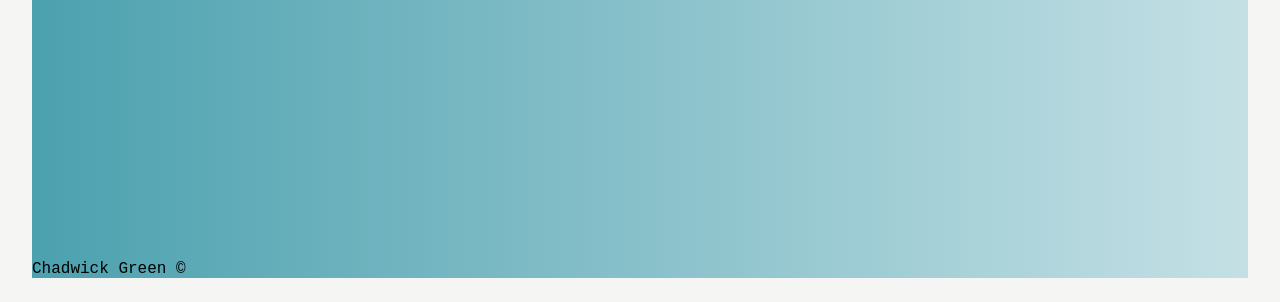
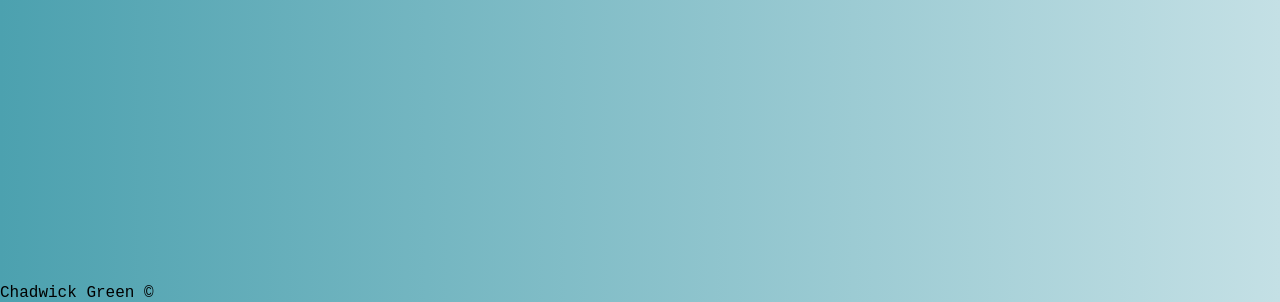
Before and after one commit to c-ggreen/Weather_App, a plain HTML site: page index.html in a window 1280 px wide. Shown: the part 498-800 px from the top of the page. Drawn offline with nearby package versions, Linux system fonts and the light colour scheme.

Commit message:
more minor styling

```diff
--- a/app.js
+++ b/app.js
@@ -9,6 +9,6 @@ window.addEventListener('load', ()=>{
         })
     }
     else{
-        alert('Error')
+        alert('Error: Unknown location.')
     }
 })
--- a/styles.css
+++ b/styles.css
@@ -8,15 +8,11 @@
     padding: 0;
     border: 0;
 }
-body{
-    background-color: #F5F6F4;
-}
 #containerAll{
     /* border: solid purple; */
     background: linear-gradient(to right, #4ca1af, #c4e0e5);
-    height: 95vh;
-    width: 95%;
-    margin: 1rem auto;
+    height: 100vh;
+    width: 100%;
     display: flex;
     align-items: center;
     justify-content: center;
```
